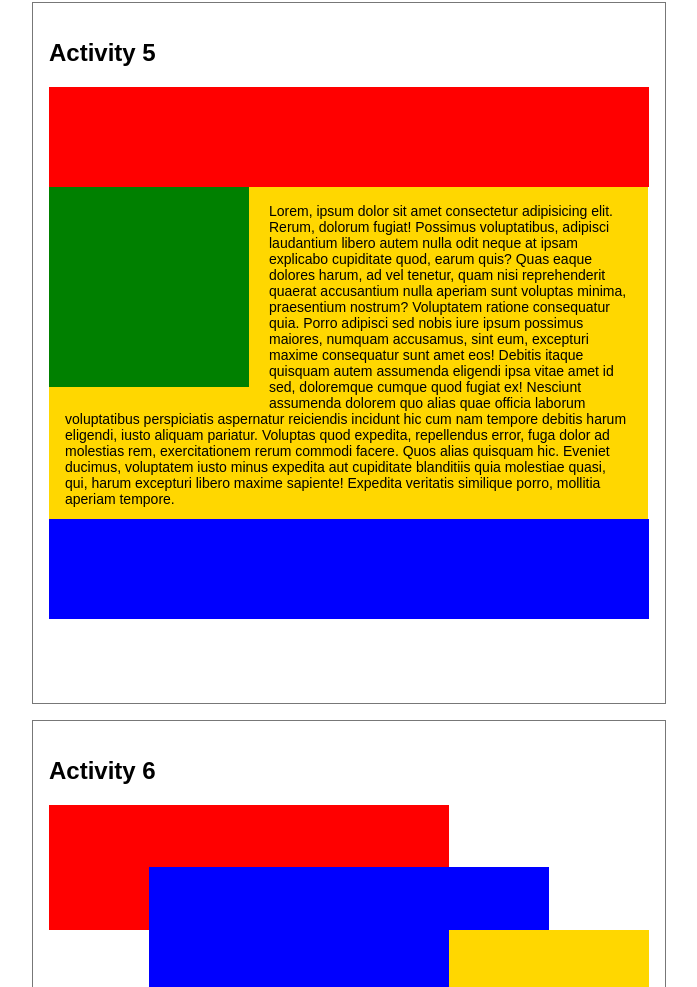
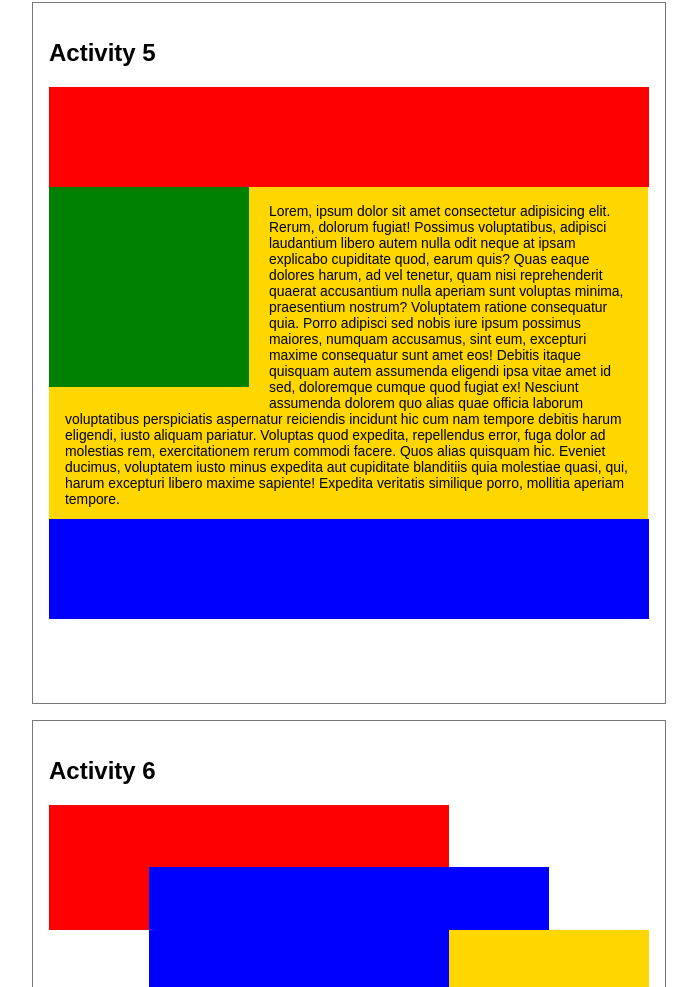
Before and after one commit to HollyGammo/wdd130, a plain HTML site: page week6/pos.html in a window 1280 px wide. Shown: the part 2473-3460 px from the top of the page, without its empty margins (291-988 px from the left). Drawn offline with Linux system fonts and the light colour scheme.

Commit message:
font size

```diff
--- a/week6/css/pos.css
+++ b/week6/css/pos.css
@@ -157,7 +157,7 @@
   height: 300px;
   background-color: gold;
   padding: 16px;
-  font-size: 14px;
+  font-size: 13.9px;
 }
 .blue5 {
   width: 100%;
```
